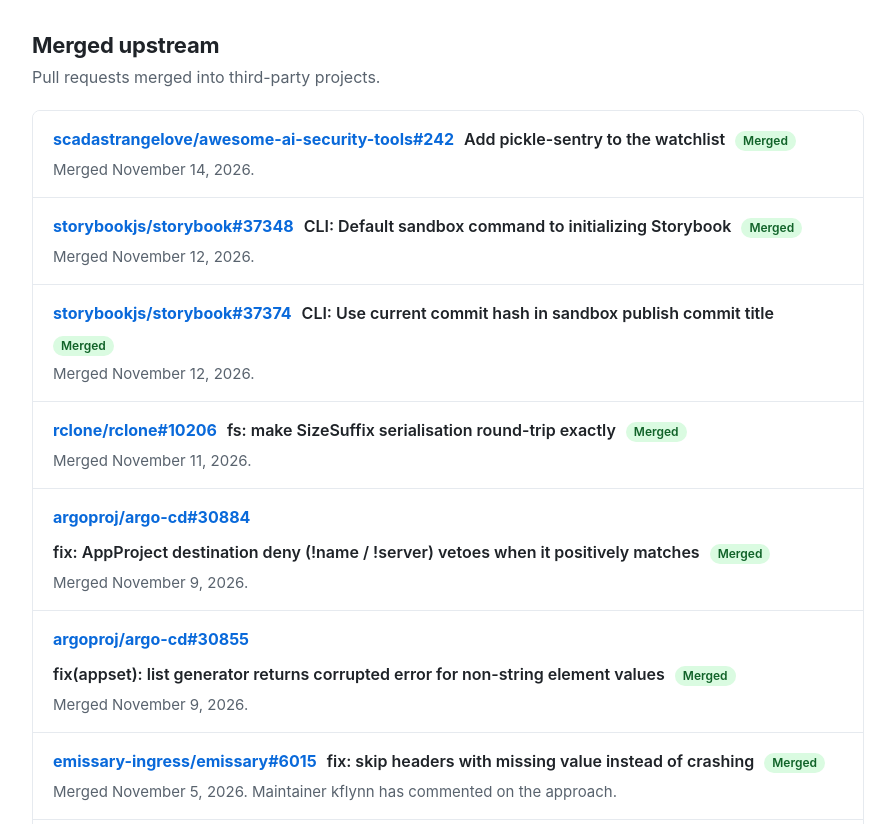
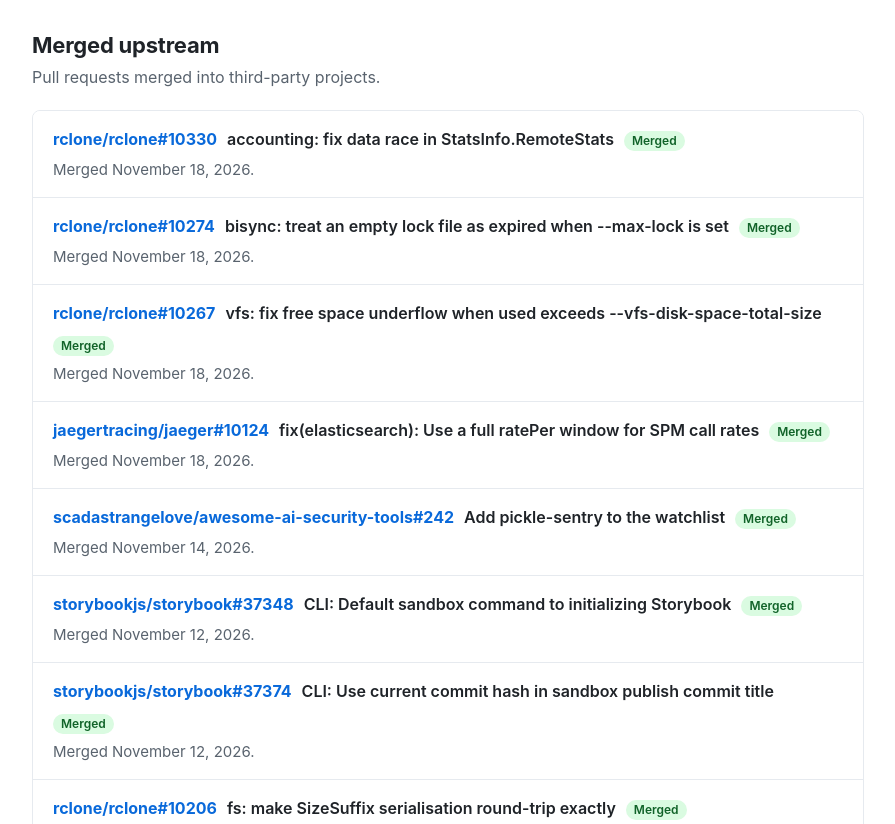
Before and after one commit to Sun-Wukhan/open-source-proof, a plain HTML site: page index.html in a window 1280 px wide. Shown: the part 600-1424 px from the top of the page, without its empty margins (192-1087 px from the left). Drawn offline with Linux system fonts and the light colour scheme.

Commit message:
chore: refresh open source board (automated)

```diff
--- a/index.html
+++ b/index.html
@@ -314,6 +314,38 @@
           <ul class="merged-list">
             <li class="merged-item">
               <div class="pr-line">
+                <a class="pr-ref" href="https://github.com/rclone/rclone/pull/10330">rclone/rclone#10330</a>
+                <span class="pr-title">accounting: fix data race in StatsInfo.RemoteStats</span>
+                <span class="status status-merged">Merged</span>
+              </div>
+              <p class="pr-meta">Merged November 18, 2026.</p>
+            </li>
+            <li class="merged-item">
+              <div class="pr-line">
+                <a class="pr-ref" href="https://github.com/rclone/rclone/pull/10274">rclone/rclone#10274</a>
+                <span class="pr-title">bisync: treat an empty lock file as expired when --max-lock is set</span>
+                <span class="status status-merged">Merged</span>
+              </div>
+              <p class="pr-meta">Merged November 18, 2026.</p>
+            </li>
+            <li class="merged-item">
+              <div class="pr-line">
+                <a class="pr-ref" href="https://github.com/rclone/rclone/pull/10267">rclone/rclone#10267</a>
+                <span class="pr-title">vfs: fix free space underflow when used exceeds --vfs-disk-space-total-size</span>
+                <span class="status status-merged">Merged</span>
+              </div>
+              <p class="pr-meta">Merged November 18, 2026.</p>
+            </li>
+            <li class="merged-item">
+              <div class="pr-line">
+                <a class="pr-ref" href="https://github.com/jaegertracing/jaeger/pull/10124">jaegertracing/jaeger#10124</a>
+                <span class="pr-title">fix(elasticsearch): Use a full ratePer window for SPM call rates</span>
+                <span class="status status-merged">Merged</span>
+              </div>
+              <p class="pr-meta">Merged November 18, 2026.</p>
+            </li>
+            <li class="merged-item">
+              <div class="pr-line">
                 <a class="pr-ref" href="https://github.com/scadastrangelove/awesome-ai-security-tools/pull/242">scadastrangelove/awesome-ai-security-tools#242</a>
                 <span class="pr-title">Add pickle-sentry to the watchlist</span>
                 <span class="status status-merged">Merged</span>
@@ -495,11 +527,6 @@
                   <td class="note">Fixes issue #10338 in rclone/rclone.</td>
                 </tr>
                 <tr>
-                  <td class="repo">rclone/rclone</td>
-                  <td class="pr"><a href="https://github.com/rclone/rclone/pull/10330">#10330</a></td>
-                  <td class="note">Fixes issue #10329 in rclone/rclone.</td>
-                </tr>
-                <tr>
                   <td class="repo">expo/expo</td>
                   <td class="pr"><a href="https://github.com/expo/expo/pull/53443">#53443</a></td>
                   <td class="note">Fixes issue #53395 in expo/expo.</td>
@@ -573,11 +600,6 @@
                   <td class="repo">crewAIInc/crewAI</td>
                   <td class="pr"><a href="https://github.com/crewAIInc/crewAI/pull/9338">#9338</a></td>
                   <td class="note">Fixes issue #9336 in crewAIInc/crewAI.</td>
-                </tr>
-                <tr>
-                  <td class="repo">jaegertracing/jaeger</td>
-                  <td class="pr"><a href="https://github.com/jaegertracing/jaeger/pull/10124">#10124</a></td>
-                  <td class="note">Fixes issue #10115 in jaegertracing/jaeger.</td>
                 </tr>
                 <tr>
                   <td class="repo">rclone/rclone</td>
@@ -658,16 +680,6 @@
                   <td class="repo">denoland/deno</td>
                   <td class="pr"><a href="https://github.com/denoland/deno/pull/37141">#37141</a></td>
                   <td class="note">Fixes issue #37136 in denoland/deno.</td>
-                </tr>
-                <tr>
-                  <td class="repo">rclone/rclone</td>
-                  <td class="pr"><a href="https://github.com/rclone/rclone/pull/10274">#10274</a></td>
-                  <td class="note">Fixes issue #10272 in rclone/rclone.</td>
-                </tr>
-                <tr>
-                  <td class="repo">rclone/rclone</td>
-                  <td class="pr"><a href="https://github.com/rclone/rclone/pull/10267">#10267</a></td>
-                  <td class="note">Fixes issue #10265 in rclone/rclone.</td>
                 </tr>
                 <tr>
                   <td class="repo">rclone/rclone</td>
```
